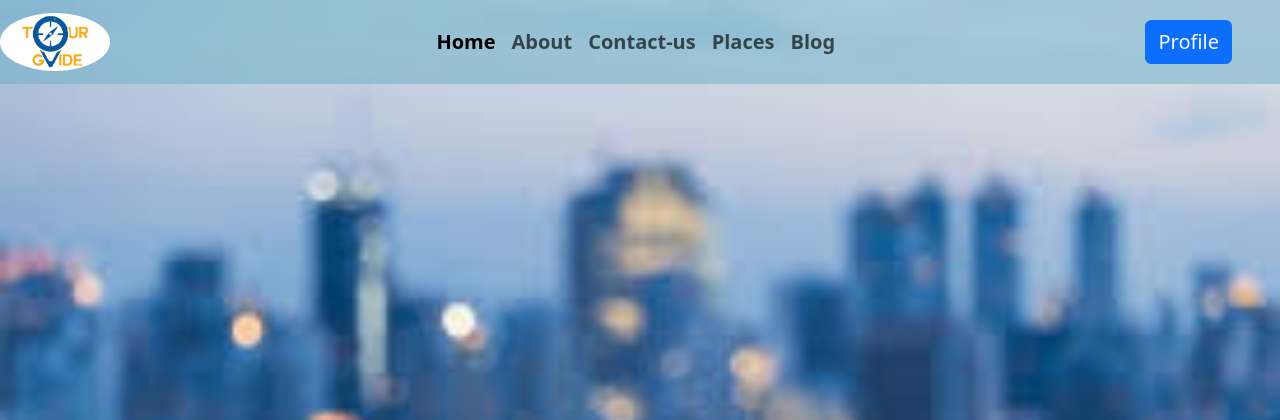
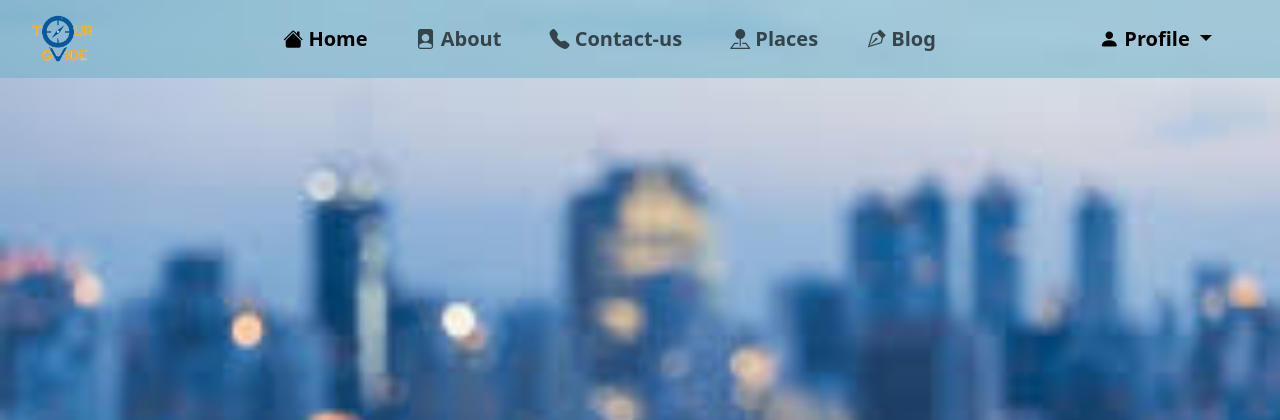
Before and after one commit to 21priti/tourist, a PHP site: page /home.php in a window 1280 px wide. Shown: the top 420 px of the page. Run offline with PHP 8.4, Linux system fonts and the light colour scheme.

Commit message:
updated navbar

```diff
--- a/navbar.php
+++ b/navbar.php
@@ -5,6 +5,7 @@
     <meta name="viewport" content="width=device-width, initial-scale=1.0">
     <title>Document</title>
     <link rel="stylesheet" href="./bootstrap/bootstrap.min.css">
+    <link rel="stylesheet" href="https://cdn.jsdelivr.net/npm/bootstrap-icons@1.11.3/font/bootstrap-icons.min.css">
     <style>
       nav{
         background: rgba(104, 175, 199, 0.496);
@@ -12,35 +13,51 @@
     </style>
 </head>
 <body>
-    <nav class="navbar navbar-expand-lg navbar-light">
-        <img class="navbar-brand rounded-circle" src="./image/logo_travel.jpg" style=" width:110px;" herf="">
-
-        <button class="navbar-toggler" type="button" data-toggle="collapse" data-target="#navbarText" aria-controls="navbarText" aria-expanded="false" aria-label="Toggle navigation">
+    <nav class="navbar navbar-expand-lg" data-bs-theme="light">
+      <div class="container-fluid">
+        <img class="navbar-brand rounded-circle" src="./image/logo_travel.png" style=" width:100px;" herf="">
+        <button class="navbar-toggler" type="button" data-bs-toggle="collapse" data-bs-target="#navbarNav" aria-controls="navbarNav" aria-expanded="false" aria-label="Toggle navigation">
           <span class="navbar-toggler-icon"></span>
         </button>
-        <div class="collapse navbar-collapse fs-5 fw-bold" id="navbarText">
-          <ul class="navbar-nav mx-auto mb-lg-0">
-            <li class="nav-item">
-              <a class="nav-link active" aria-current="page" href="#">Home</a>
+        <div class="collapse navbar-collapse" id="navbarNav">
+        <ul class="navbar-nav mx-auto mb-lg-0 fs-5 fw-bold">
+            <li class="nav-item px-3">
+
+              <a class="nav-link active" aria-current="page" href="#"><i class="bi bi-house-fill"></i> Home</a>
             </li>
-            <li class="nav-item">
-              <a class="nav-link" href="#">About</a>
+            <li class="nav-item px-3">
+              <a class="nav-link" href="#"><i class="bi bi-file-person-fill"></i> About</a>
             </li>
-            <li class="nav-item">
-              <a class="nav-link">Contact-us</a>
+            <li class="nav-item px-3">
+              <a class="nav-link"><i class="bi bi-telephone-fill"></i> Contact-us</a>
             </li>
-            <li class="nav-item">
-              <a class="nav-link">Places</a>
+            <li class="nav-item px-3">
+              <a class="nav-link"><i class="bi bi-pin-map-fill"></i> Places</a>
             </li>
-            <li class="nav-item">
-              <a class="nav-link">Blog</a>
+            <li class="nav-item px-3">
+              <a class="nav-link"><i class="bi bi-vector-pen"></i> Blog</a>
             </li>
           </ul>
           <span class="navbar-text me-5">
-            <a href="#" class="btn btn-primary text-light fs-5">Profile</a>
+            <ul class="navbar-nav">
+            <!-- <a href="#" class="btn btn-primary text-light fs-5">Profile</a> -->
+            <li class="nav-item dropdown fs-5 fw-bold">
+              <a class="nav-link dropdown-toggle" href="#" role="button" data-bs-toggle="dropdown" aria-expanded="false"><i class="bi bi-person-fill"></i>
+                Profile
+              </a>
+              <ul class="dropdown-menu">
+                <li><a class="dropdown-item" href="#">Dashboard</a></li>
+                <li><a class="dropdown-item" href="#">Setting</a></li>
+                <li><a class="dropdown-item" href="#">Log Out</a></li>
+              </ul>
+              </ul>
+            </li>
           </span>
         </div>
-      </nav>
-      <script src="./bootstrap/bootstrap.bundle.min.js"></script>
+      </div>
+    </nav>
+      <script src="./bootstrap/bootstrap.bundle.min.js">
+        console.log("hii")
+      </script>
 </body>
 </html>
```
Also changed, not shown: nav1.php (added, +18 -0 lines), image/logo_travel.jpg (deleted), image/logo_travel.png (added), 2 other files.
